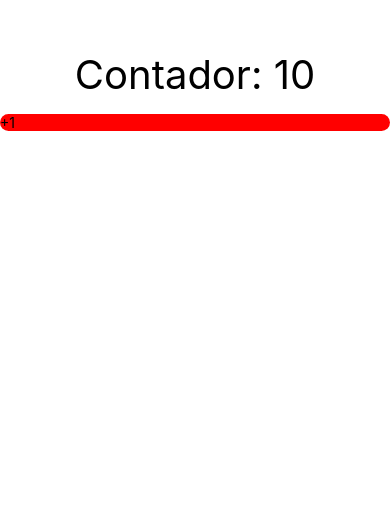
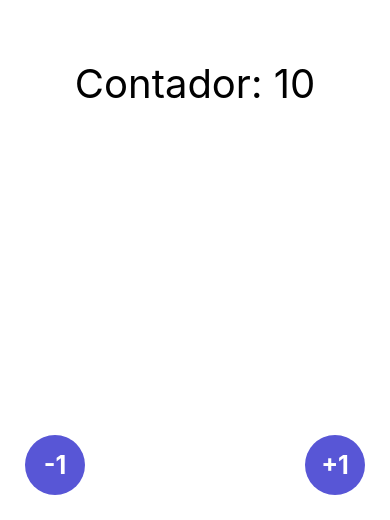
Before and after one commit to Cristaldo-Fiorela/React-Native-Udemy, a React Native app in the folder 02-PrimerProyecto/: screen / in a window 390 px wide. Shown: the part 324-844 px from the top of the page. Built offline with nearby package versions, Linux system fonts and the light colour scheme.

Commit message:
creacion de boton de decremento y estilos de ambos

```diff
--- a/02-PrimerProyecto/src/screens/ContadorScreen.tsx
+++ b/02-PrimerProyecto/src/screens/ContadorScreen.tsx
@@ -13,10 +13,20 @@ const ContadorScreen = () => {
             </Text>
 
             <TouchableOpacity
+                onPress={() => setContador(contador - 1)}
+                style={ styles.floatBtnLocationL }
+            >
+                <View style={ styles.floatBtn } >
+                    <Text style={ styles.floatBtnText }>-1</Text>
+                </View>
+            </TouchableOpacity>
+
+            <TouchableOpacity
                 onPress={() => setContador(contador + 1)}
+                style={ styles.floatBtnLocationR }
             >
-                <View style={styles.btnIncrementar} >
-                    <Text>+1</Text>
+                <View style={ styles.floatBtn } >
+                    <Text style={ styles.floatBtnText }>+1</Text>
                 </View>
             </TouchableOpacity>
         </View>
@@ -31,12 +41,31 @@ const styles = StyleSheet.create({
         justifyContent: 'center',
     },
     title: {
+        fontSize: 40,
         textAlign: 'center',
-        fontSize: 40,
         top: -15
     },
-    btnIncrementar: {
-        backgroundColor: 'red',
-        borderRadius: 100
+    floatBtnLocationR: {
+        bottom: 25,
+        position: 'absolute',
+        right: 25
+    },
+    floatBtnLocationL: {
+        bottom: 25,
+        position: 'absolute',
+        left: 25
+    },
+    floatBtn: {
+        backgroundColor: '#5856D6',
+        borderRadius: 100,
+        height: 60,
+        width: 60,
+        justifyContent: 'center',
+    },
+    floatBtnText: {
+        alignSelf: 'center',
+        color: 'white',
+        fontSize: 25,
+        fontWeight: 'bold',
     }
 })
```
